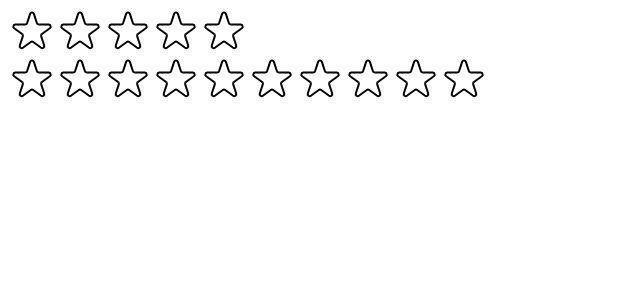
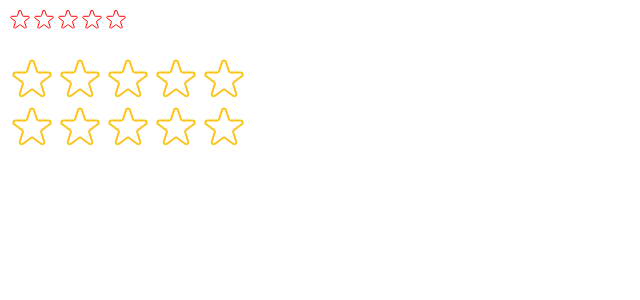
Before and after one commit to brunopenner/Use-Popcorn-V2, a React (Vite) app: page / in a window 1280 px wide. Shown: the top 300 px of the page, without its empty margins (0-640 px from the left). Built offline with nearby package versions, Linux system fonts and the light colour scheme.

Commit message:
#119. Improving Reusability With Props - color, size, className and messages

```diff
--- a/src/StarRating.jsx
+++ b/src/StarRating.jsx
@@ -10,20 +10,24 @@
     display: 'flex',
 }
 
-const textStyle = {
-    lineHeight: "1",
-    margin: '0'
-}
 
-export default function StarRating ({ maxRating=10 }) {
+export default function StarRating ({ maxRating=5, color='#fcc419', size=48, className="", messages=[] }) {
     const [rating, setRating] = useState(0);
     const [tempRating, setTempRating] = useState(0);
 
     function handleRating (rating) {
         setRating(rating);
     }
+
+    const textStyle = {
+        lineHeight: "1",
+        margin: '0',
+        color,
+        fontSize: `${size/1.5}`
+    }
+
     return (
-        <div style={containerStyle}>
+        <div style={containerStyle} className={className}>
             <div style={starContainerStyle}>
                 {Array.from({length: maxRating}, (_, i) => (
                     <Star
@@ -32,22 +36,25 @@
                         onRate={() => handleRating(i+1)}
                         onHoverIn={() => setTempRating(i+1)}
                         onHoverOut={()=> setTempRating(0)}
+                        color={color}
+                        size={size}
                     />
                 ))}
             </div>
-            <p style={textStyle}>{tempRating || rating || ""}</p>
+            <p style={textStyle}>{messages.length === maxRating ? messages[tempRating? tempRating - 1 : rating - 1] : tempRating || rating || ""}</p>
         </div>
     )
 }
 
-const starStyle = {
-    width: '48px',
-    height: '48px',
-    display: 'block',
-    cursor: 'pointer'
-}
+function Star ({onRate, full, onHoverIn, onHoverOut, color, size}) {
+    const starStyle = {
+        width: `${size}px`,
+        height: `${size}px`,
+        height: '48px',
+        display: 'block',
+        cursor: 'pointer'
+    }
 
-function Star ({onRate, full, onHoverIn, onHoverOut}) {
     return (
         <span
             role="button"
@@ -60,8 +67,8 @@
                 <svg
                 xmlns="http://www.w3.org/2000/svg"
                 viewBox="0 0 20 20"
-                fill="#000"
-                stroke="#000"
+                fill={color}
+                stroke={color}
                 >
                 <path
                     d="M9.049 2.927c.3-.921 1.603-.921 1.902 0l1.07 3.292a1 1 0 00.95.69h3.462c.969 0 1.371 1.24.588 1.81l-2.8 2.034a1 1 0 00-.364 1.118l1.07 3.292c.3.921-.755 1.688-1.54 1.118l-2.8-2.034a1 1 0 00-1.175 0l-2.8 2.034c-.784.57-1.838-.197-1.539-1.118l1.07-3.292a1 1 0 00-.364-1.118L2.98 8.72c-.783-.57-.38-1.81.588-1.81h3.461a1 1 0 00.951-.69l1.07-3.292z"
@@ -70,9 +77,9 @@
             : (
                 <svg
                     xmlns="http://www.w3.org/2000/svg"
-                    fill="none"
+                    fill='none'
+                    stroke={color}
                     viewBox="0 0 24 24"
-                    stroke="#000"
                     >
                     <path
                         strokeLinecap="round"
@@ -85,25 +92,3 @@
         </span>
     )
 }
-
-
-/*
-FULL STAR
-
-<svg
-  xmlns="http://www.w3.org/2000/svg"
-  viewBox="0 0 20 20"
-  fill="#000"
-  stroke="#000"
->
-  <path
-    d="M9.049 2.927c.3-.921 1.603-.921 1.902 0l1.07 3.292a1 1 0 00.95.69h3.462c.969 0 1.371 1.24.588 1.81l-2.8 2.034a1 1 0 00-.364 1.118l1.07 3.292c.3.921-.755 1.688-1.54 1.118l-2.8-2.034a1 1 0 00-1.175 0l-2.8 2.034c-.784.57-1.838-.197-1.539-1.118l1.07-3.292a1 1 0 00-.364-1.118L2.98 8.72c-.783-.57-.38-1.81.588-1.81h3.461a1 1 0 00.951-.69l1.07-3.292z"
-  />
-</svg>
-
-
-EMPTY STAR
-
-
-
-*/
--- a/src/main.jsx
+++ b/src/main.jsx
@@ -7,7 +7,8 @@
 createRoot(document.getElementById('root')).render(
   <StrictMode>
     {/* <App /> */}
-    <StarRating maxRating={5} />
+    <StarRating size={24} color="red" />
     <StarRating/>
+    <StarRating messages={["Terrible", "Bad", "Okay", "Good", "Amazing"]}/>
   </StrictMode>,
 )
```
